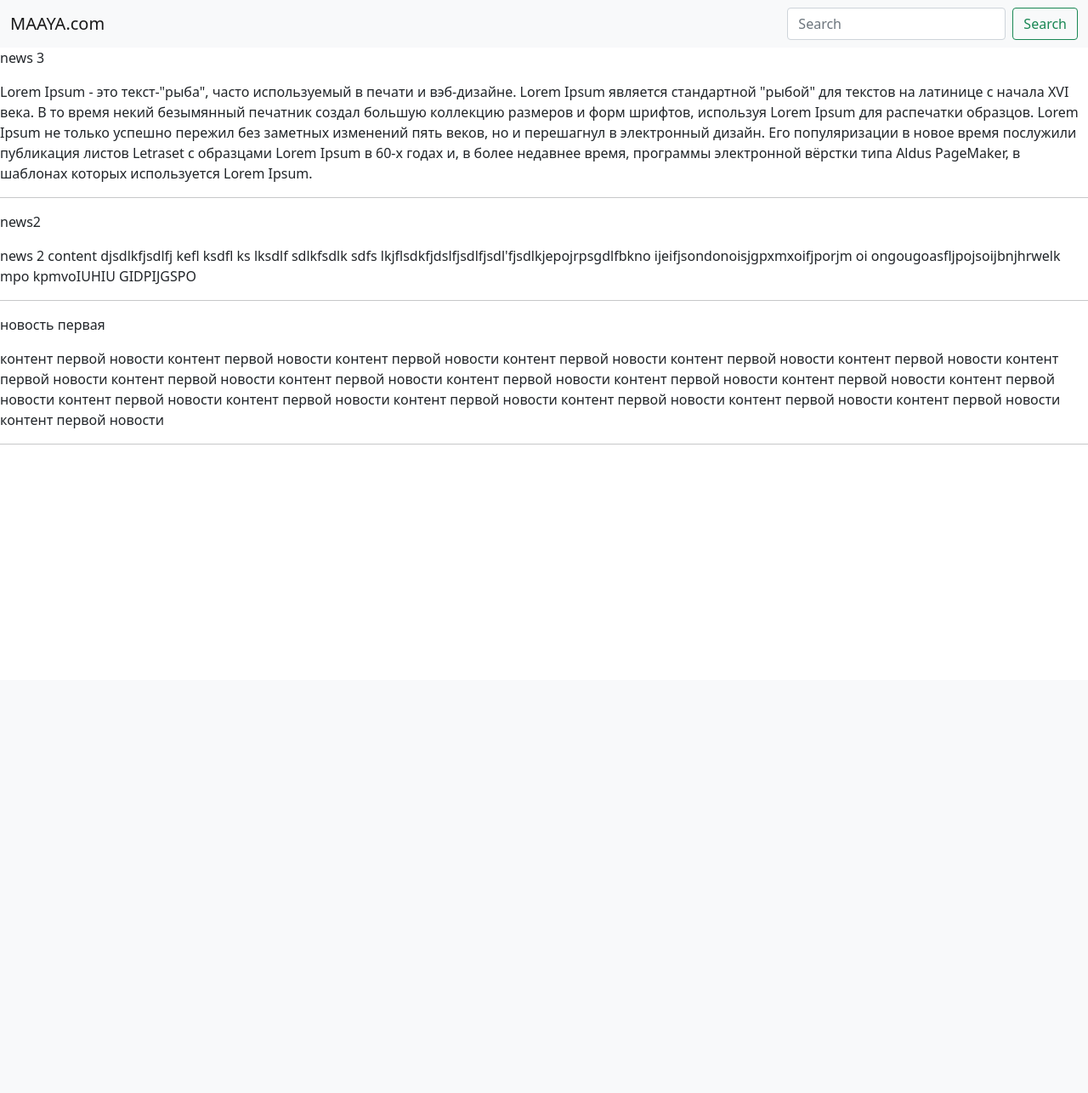
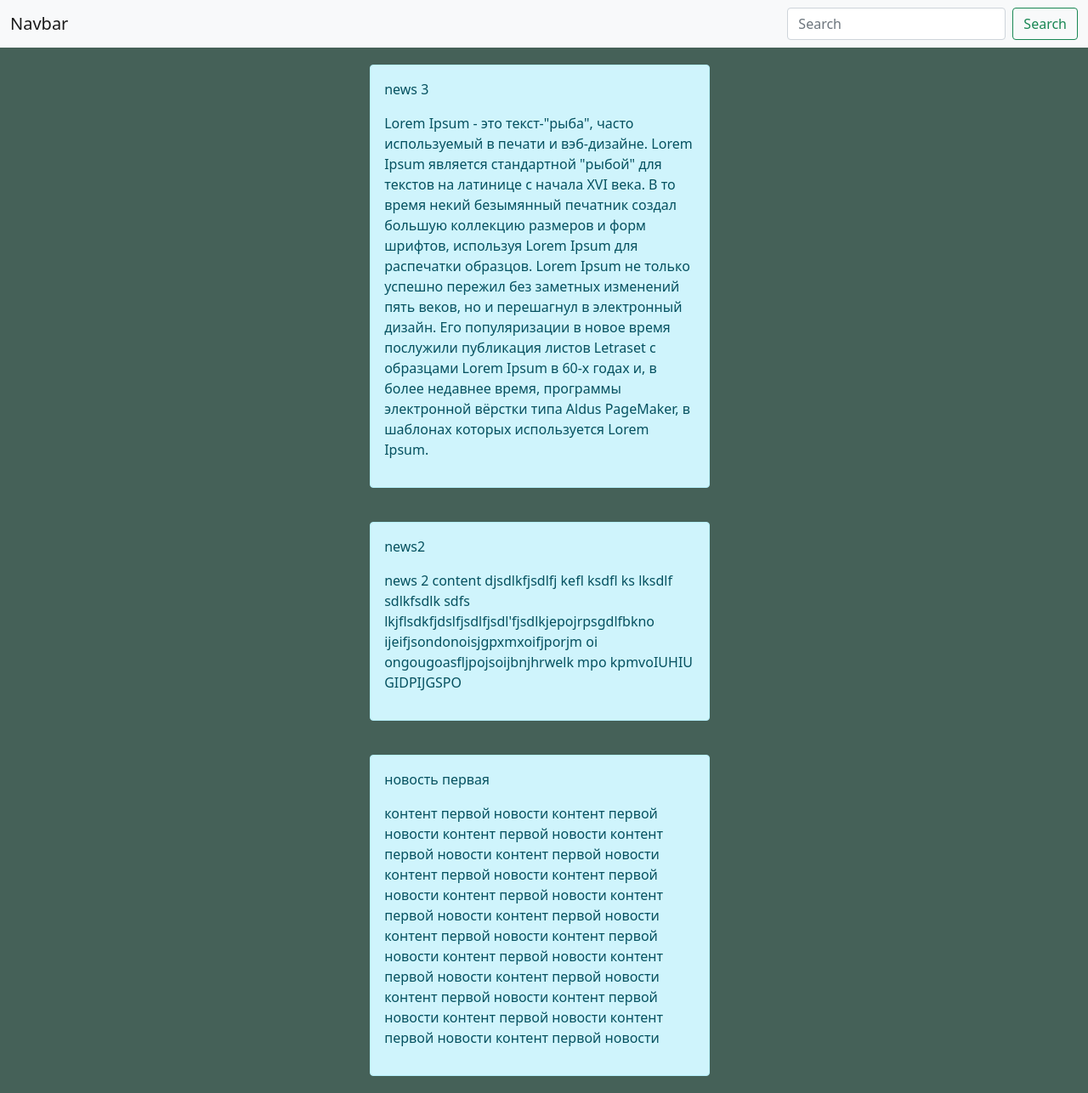
Before and after one commit to Jambulatahmadov/test_blog, a Django app: page / in a window 1280 px wide. Shown: the whole page at 85% size. Before the commit the page ends 523 px from the top, so only its background shows below. Run offline with Django 3.2, Linux system fonts and the light colour scheme; data comes from the database, SQL or seed files in the repository; both versions use the stored data as it was after the commit.

Commit message:
load static

```diff
--- a/about/settings.py
+++ b/about/settings.py
@@ -120,6 +120,11 @@ USE_TZ = True
 
 STATIC_URL = '/static/'
 
+STATICFILES_DIRS = [
+    BASE_DIR / "static",
+]
+
+
 # Default primary key field type
 # https://docs.djangoproject.com/en/3.2/ref/settings/#default-auto-field
 
--- /dev/null
+++ b/news/static/news/css/news.css
@@ -0,0 +1,12 @@
+.alert-info {
+    float: left;
+    clear: both;
+    width: 400px;
+    margin: 20px 34%;
+    text-align: left;
+
+}
+
+body {
+    background-color: #456158;
+}
--- a/news/templates/news/base.html
+++ b/news/templates/news/base.html
@@ -1,24 +1,26 @@
+{% load static %}
 <!doctype html>
 <html lang="en">
 <head>
   <link href="https://cdn.jsdelivr.net/npm/bootstrap@5.0.1/dist/css/bootstrap.min.css" rel="stylesheet"
         integrity="sha384-+0n0xVW2eSR5OomGNYDnhzAbDsOXxcvSN1TPprVMTNDbiYZCxYbOOl7+AMvyTG2x" crossorigin="anonymous">
+  <link rel="stylesheet" href="{% static 'news/css/news.css' %}">
     <meta charset="UTF-8">
     <meta name="viewport"
           content="width=device-width, user-scalable=no, initial-scale=1.0, maximum-scale=1.0, minimum-scale=1.0">
     <meta http-equiv="X-UA-Compatible" content="ie=edge">
     <title>{% block title %}{% endblock %}</title>
-  <nav class="navbar navbar-light bg-light">
+</head>
+<body>
+<nav class="navbar navbar-light bg-light">
   <div class="container-fluid">
-    <a class="navbar-brand">MAAYA.com</a>
+    <a class="navbar-brand">Navbar</a>
     <form class="d-flex">
       <input class="form-control me-2" type="search" placeholder="Search" aria-label="Search">
       <button class="btn btn-outline-success" type="submit">Search</button>
     </form>
   </div>
 </nav>
-</head>
-<body>
   {% block content %}
   {% endblock %}
 </body>
--- a/news/templates/news/index.html
+++ b/news/templates/news/index.html
@@ -4,11 +4,10 @@
 
 {% block content %}
 {% for i in news %}
-<div>
+<div class="alert alert-info">
     <p>{{ i.title }}</p>
     <p>{{ i.content }}</p>
 </div>
-<hr>
 {% endfor %}
 
 {% endblock %}
```
Also changed, not shown: db.sqlite3.
